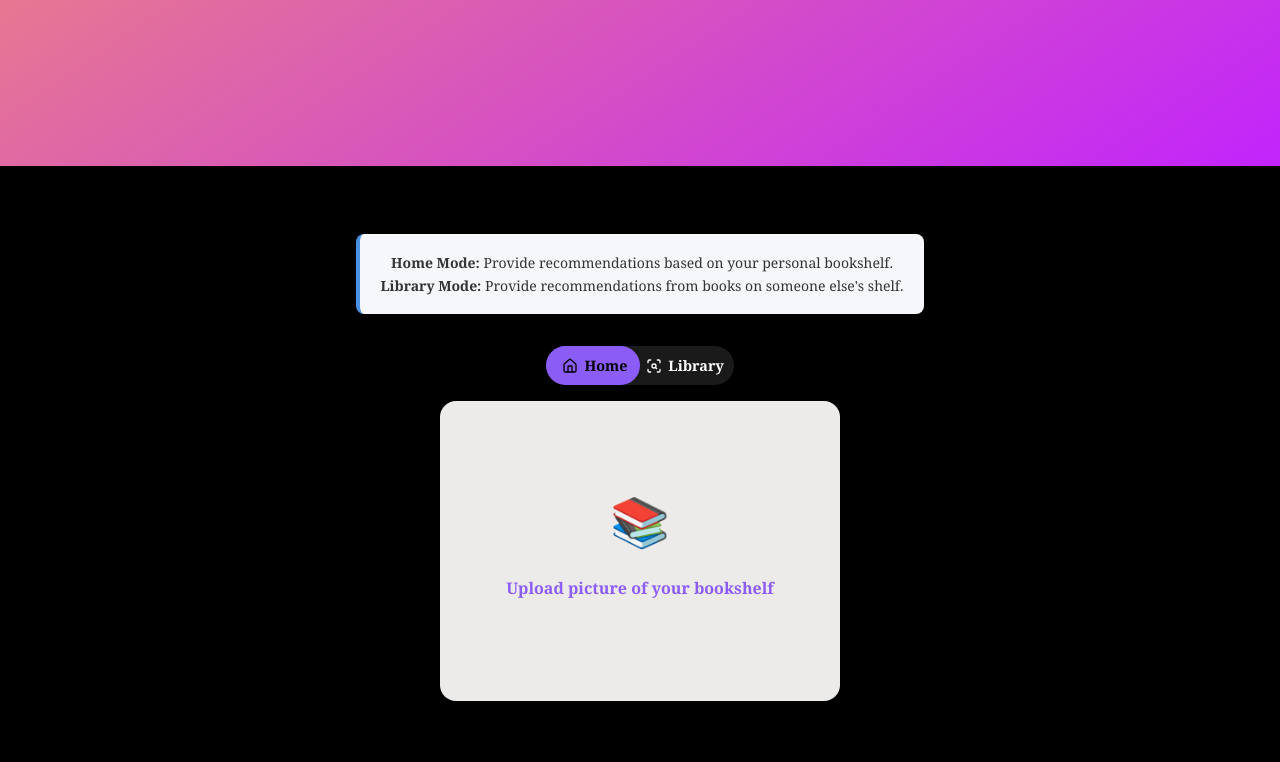
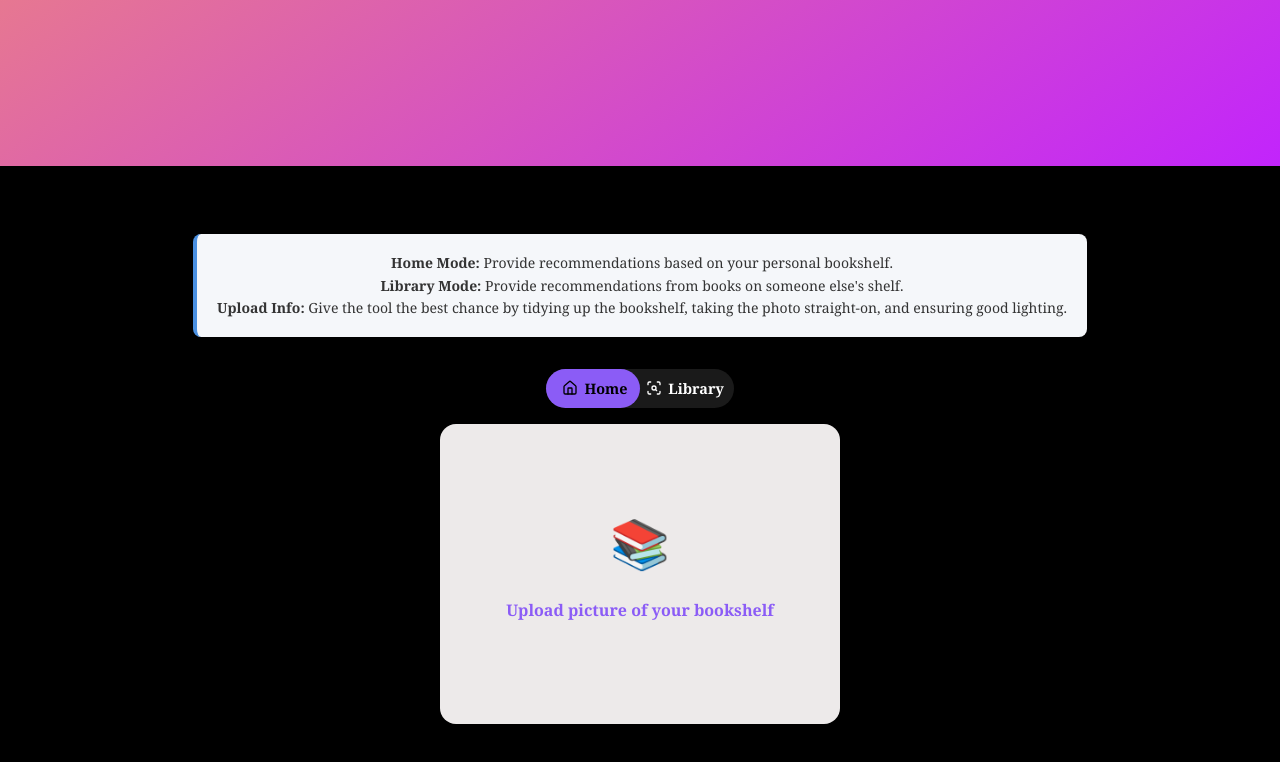
Before and after one commit to james-hughes1/rate-my-bookshelf-frontend, a React (Vite) app: page / in a window 1280 px wide. Shown: the part 698-1460 px from the top of the page. Built offline with nearby package versions, Linux system fonts and the light colour scheme; no server answers.

Commit message:
Change: Tweaking UI.

```diff
--- a/src/components/PhotoUpload.tsx
+++ b/src/components/PhotoUpload.tsx
@@ -46,6 +46,9 @@ const PhotoUpload: React.FC = () => {
                 </p>
                 <p className={styles.instructionsText}>
                     <strong>Library Mode:</strong> Provide recommendations from books on someone else's shelf.
+                </p>
+                <p className={styles.instructionsText}>
+                    <strong>Upload Info:</strong> Give the tool the best chance by tidying up the bookshelf, taking the photo straight-on, and ensuring good lighting.
                 </p>
             </div>
             <div className={styles.modeToggle}>
--- a/src/styles/Results.module.css
+++ b/src/styles/Results.module.css
@@ -268,7 +268,7 @@
 
 @media (max-width: 768px) {
     .highlightedImage {
-        max-height: 60vh;
+        max-height: 45vh;
     }
 }
 
```
